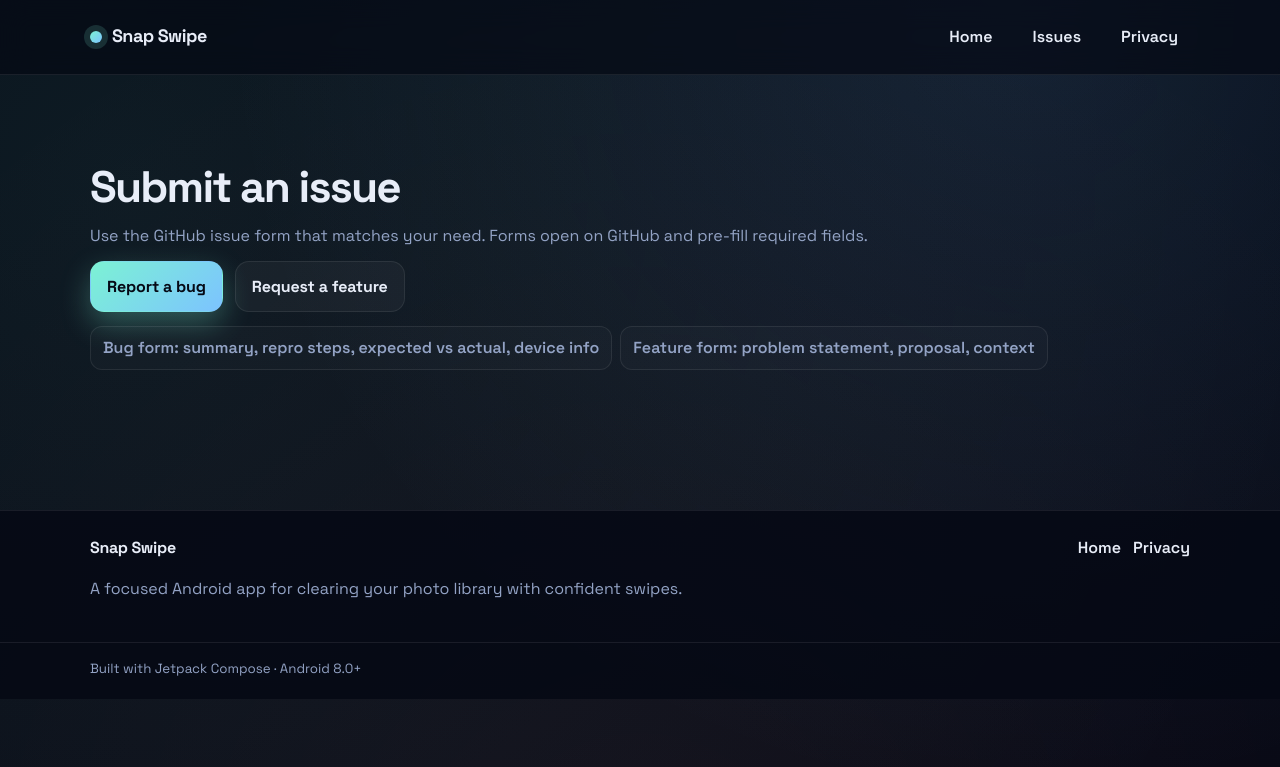
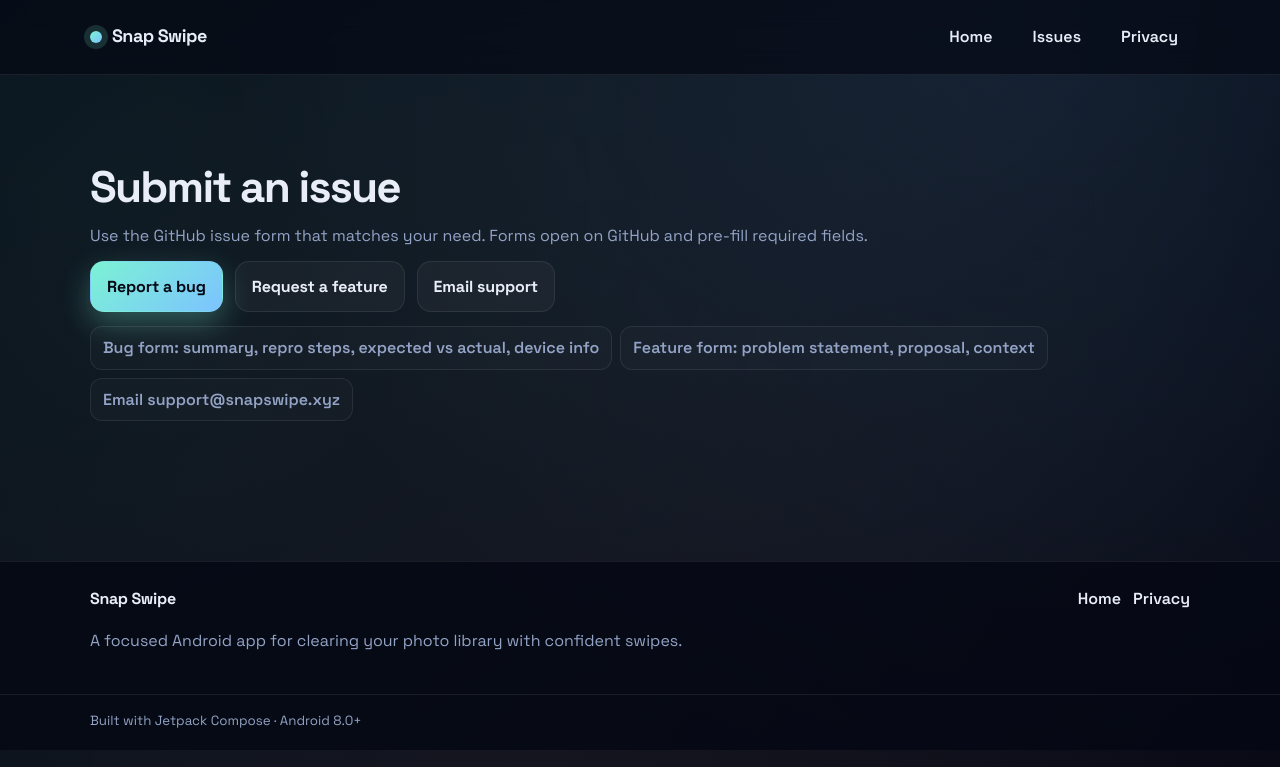
Before and after one commit to LCRH1883/Snapstudio, a Jekyll site: the page built from issues.md, in a window 1280 px wide. Shown: the top 767 px of the page. Built offline with Jekyll 4.4.1, drawn with Linux system fonts in a browser that asks for light colours.

Commit message:
Adds email support link to issues page
Adds a direct email link to the issues page for users who prefer email communication for support.

This provides an alternative method for users to reach out,
especially when they encounter issues that are not easily
categorized or reported through the bug or feature request forms.

```diff
--- a/issues.md
+++ b/issues.md
@@ -10,10 +10,12 @@ description: File a bug or request a feature for Snap Swipe via GitHub issue for
     <div class="cta-row" style="margin-top:12px;">
       <a class="button primary" href="https://github.com/LCRH1883/Snapstudio/issues/new?template=bug-report.yml">Report a bug</a>
       <a class="button secondary" href="https://github.com/LCRH1883/Snapstudio/issues/new?template=feature-request.yml">Request a feature</a>
+      <a class="button secondary" href="mailto:support@snapswipe.xyz?subject=Snap%20Swipe%20Support">Email support</a>
     </div>
     <div class="chip-row" style="margin-top:14px;">
       <span class="chip">Bug form: summary, repro steps, expected vs actual, device info</span>
       <span class="chip">Feature form: problem statement, proposal, context</span>
+      <span class="chip">Email support@snapswipe.xyz</span>
     </div>
   </div>
 </section>
```
